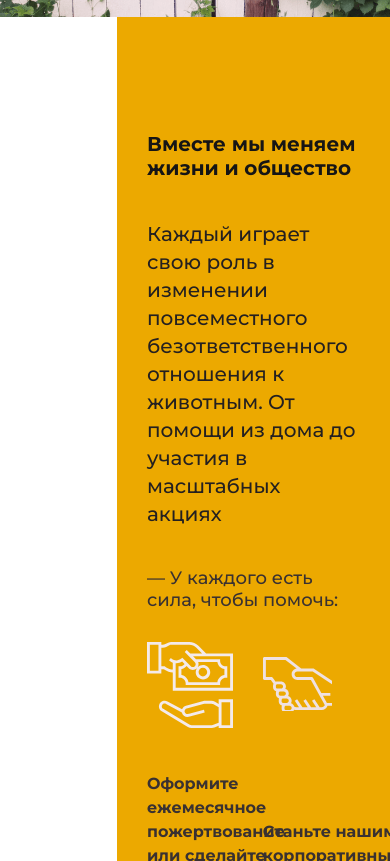
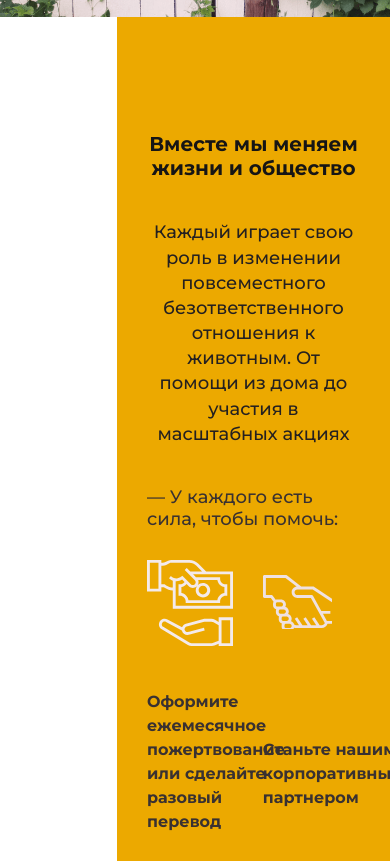
Before and after one commit to Anton1922/City-without-cruelty, a website: page dist/index.html in a window 390 px wide. Shown: the part 1600-2461 px from the top of the page. Drawn offline with nearby package versions, Linux system fonts and the light colour scheme; files that its build step writes are made by us from their sources.

Commit message:
added media queries for common class 'description'

```diff
--- a/src/sass/base/_common.scss
+++ b/src/sass/base/_common.scss
@@ -85,6 +85,7 @@ input[type=number] {
   }
 
   @media screen and (max-width: 500px) {
+    text-align: center;
     font-size: 20px;
   }
 }
@@ -93,4 +94,9 @@ input[type=number] {
   font-weight: 500;
   font-size: 20px;
   line-height: 1.4;
+
+  @media screen and (max-width: 500px) {
+    text-align: center;
+    font-size: 18px;
+  }
 }
```
